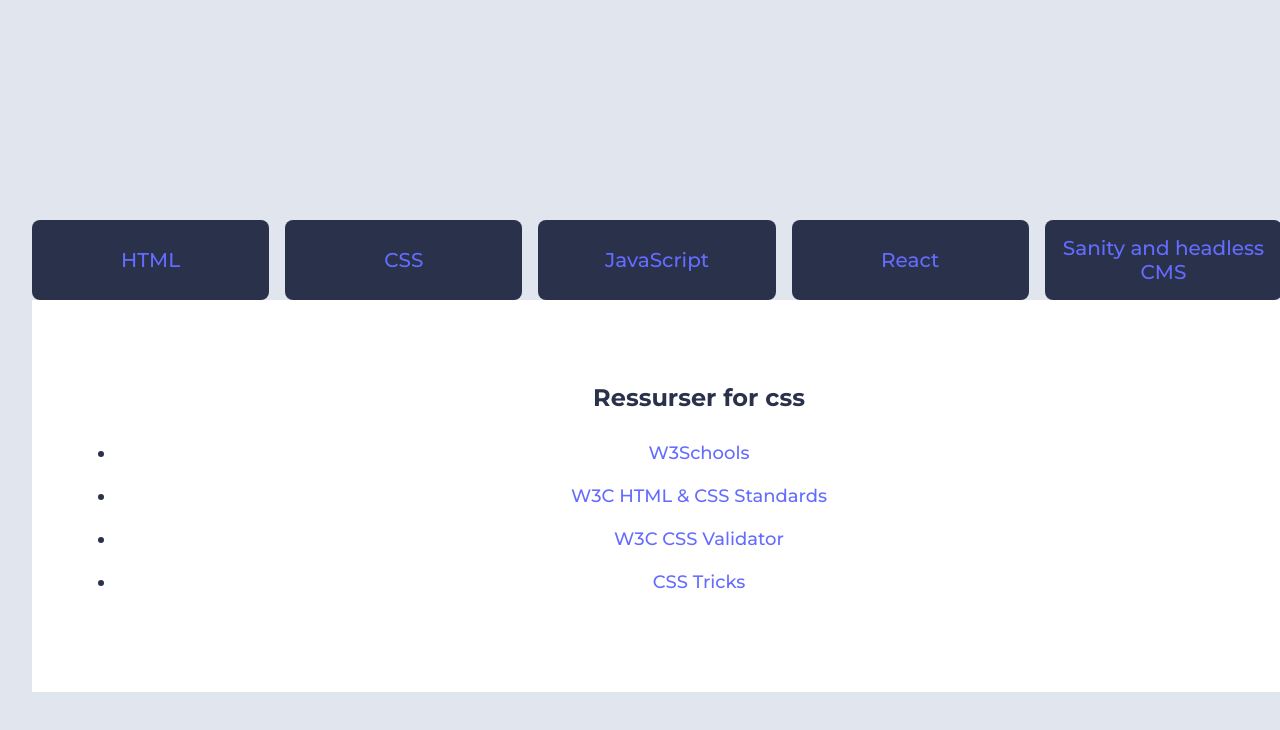
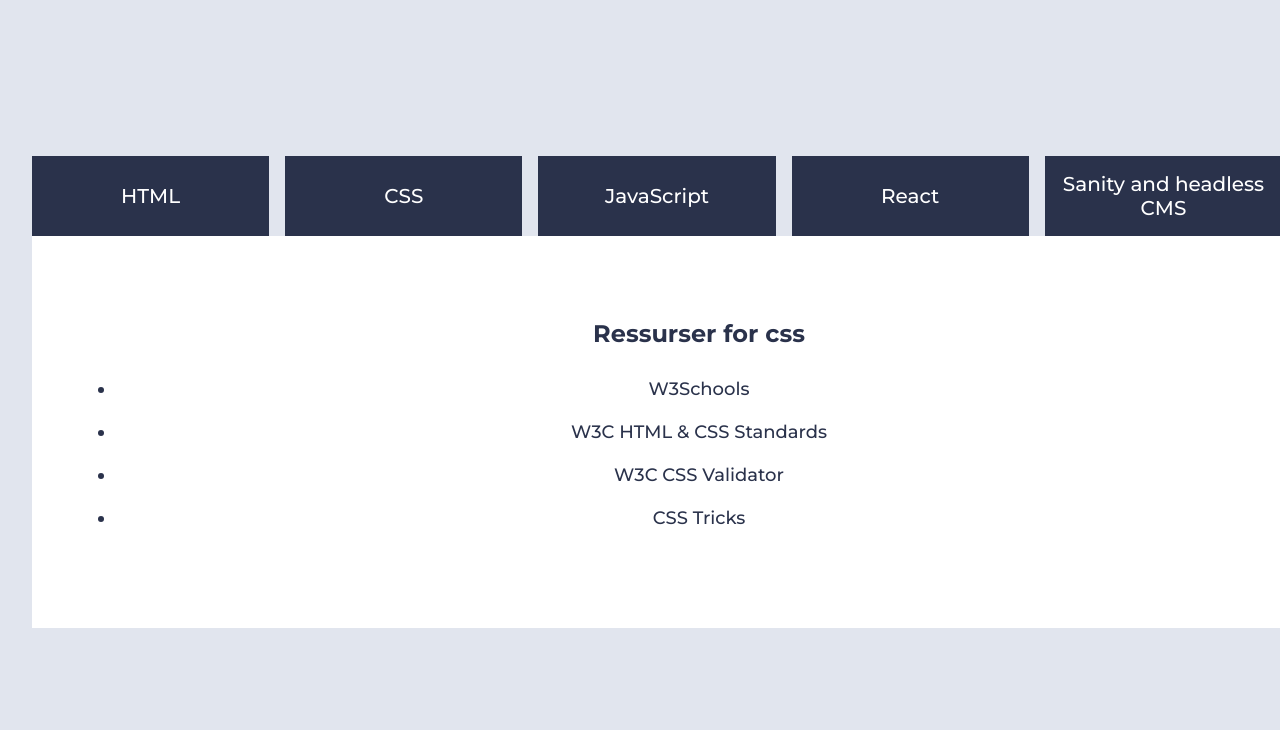
Before and after one commit to kristian9090/uin25ak2_resourceapp_krila, a React (Vite) app: page /css in a window 1280 px wide. Shown: the top 730 px of the page. Built offline with nearby package versions, Linux system fonts and the light colour scheme.

Commit message:
små justeringer, må fikse venstre stilt tekst og at hele knappen kan trykkes

```diff
--- a/src/App.jsx
+++ b/src/App.jsx
@@ -18,7 +18,6 @@
     <Router>
       <Layout>
         <Routes>
-        <Route path="/" element={<Layout><Nav /></Layout>} />
            <Route path="/html" element={<Resources category="html" />} />
            <Route path="/css" element={<Resources category="css" />} />
            <Route path="/javascript" element={<Resources category="javascript" />} />
--- a/src/components/Layout.jsx
+++ b/src/components/Layout.jsx
@@ -5,10 +5,6 @@
 import { resources } from '../resources/ressurser.js';
 
 export default function Layout({ children, category }) {
-
-    // useEffect(() => {
-    //     resources.find(res => res.category === category);
-    // }, [category])
 
 
 
--- a/src/components/Nav.jsx
+++ b/src/components/Nav.jsx
@@ -15,8 +15,9 @@
     }
 
     return (
-        <>
+
         <nav>
+
             <button className={`button ${activeCategory === 'html' ? 'active' : ''}`} onClick={() => handleButtonClick('html')}>
                 <Link to="/html">HTML</Link>
             </button>
@@ -33,6 +34,5 @@
                 <Link to="/headless-cms">Sanity and headless CMS</Link>
             </button>
         </nav>
-        </>
     )
 }
--- a/src/styles/layout.scss
+++ b/src/styles/layout.scss
@@ -1,7 +1,6 @@
 header {
     margin: 0;
     padding: 0;
-    padding-top: 8rem;
     background-color: var(--white2);
     width: 1250px;
     justify-content: center;
--- a/src/styles/nav.scss
+++ b/src/styles/nav.scss
@@ -12,10 +12,20 @@
         color: var(--white);
         font-size: 20px;
         padding: 1rem;
+        border-radius: 0%;
+        a {
+            text-align: left;
+            justify-content: flex-start;
+            text-decoration: none;
+            color: var(--white);
+        }
     }
-    button:focus,
+
     button.active {
         background-color: var(--white);
         color: var(--dark);
+        a {
+            color: var(--dark);
+        }
     }
 }
--- a/src/styles/resources.scss
+++ b/src/styles/resources.scss
@@ -13,13 +13,6 @@
         font-size: 24px;
         padding-left: 4rem;
     }
-    p {
-        margin-left: 20px;
-        color: var(--dark);
-        font-size: 18px;
-        padding-left: 4rem;
-
-    }
     ul {
         display: flex;
         flex-direction: column;
@@ -30,6 +23,13 @@
             color: var(--dark);
             font-size: 18px;
             margin-bottom: 1rem;
+            a {
+                margin-left: 0;
+                padding-left: 0;
+                text-align: left;
+                color: var(--dark);
+                font-size: 18px;
+            }
         }
     }
 }
--- a/src/styles/style.scss
+++ b/src/styles/style.scss
@@ -5,6 +5,7 @@
     --white2: #E1E5EE;
     --dark: #2A324B;
     --blue: #58699D;
+    // text-align: left;
 }
 
 
```
